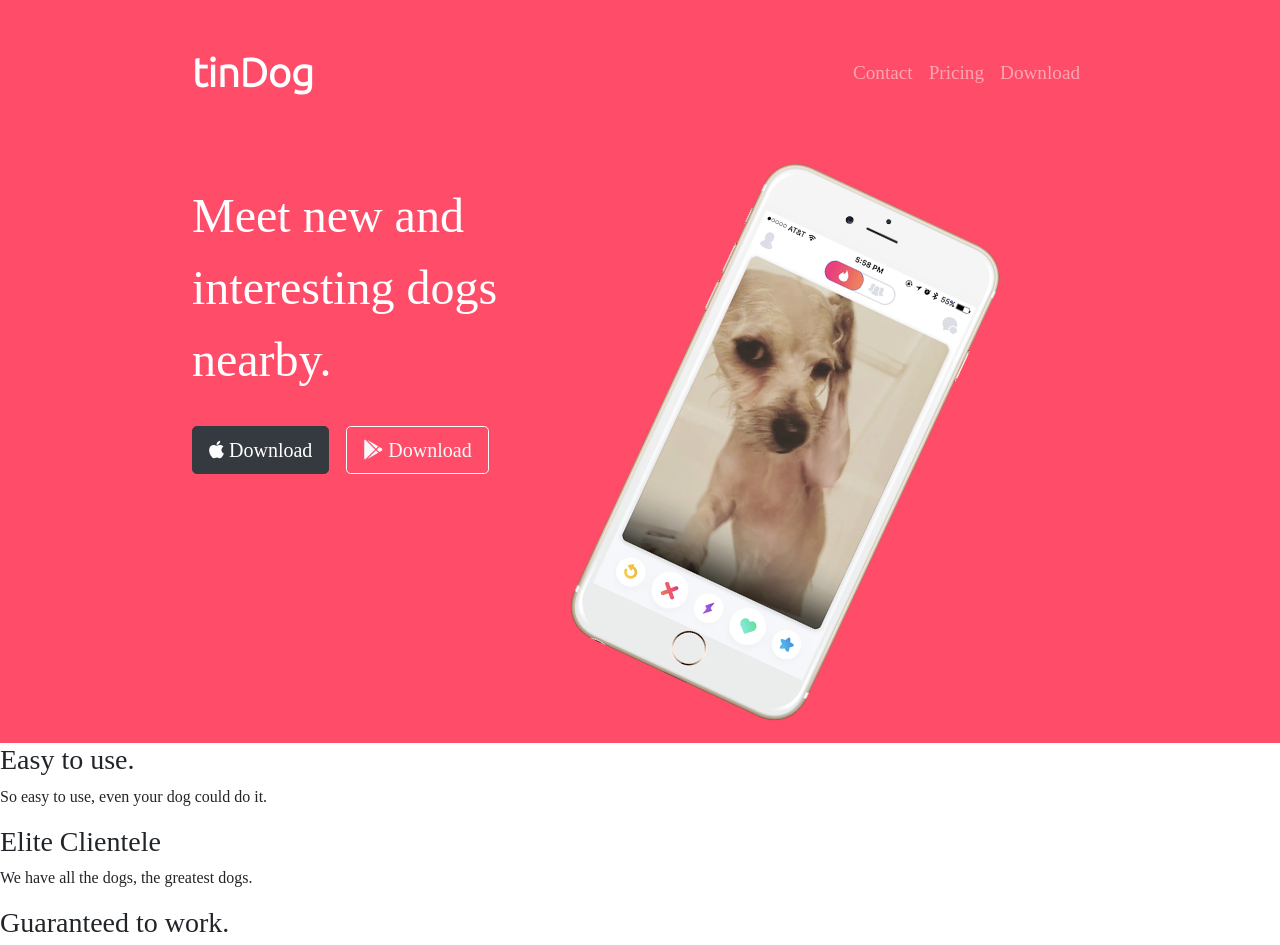
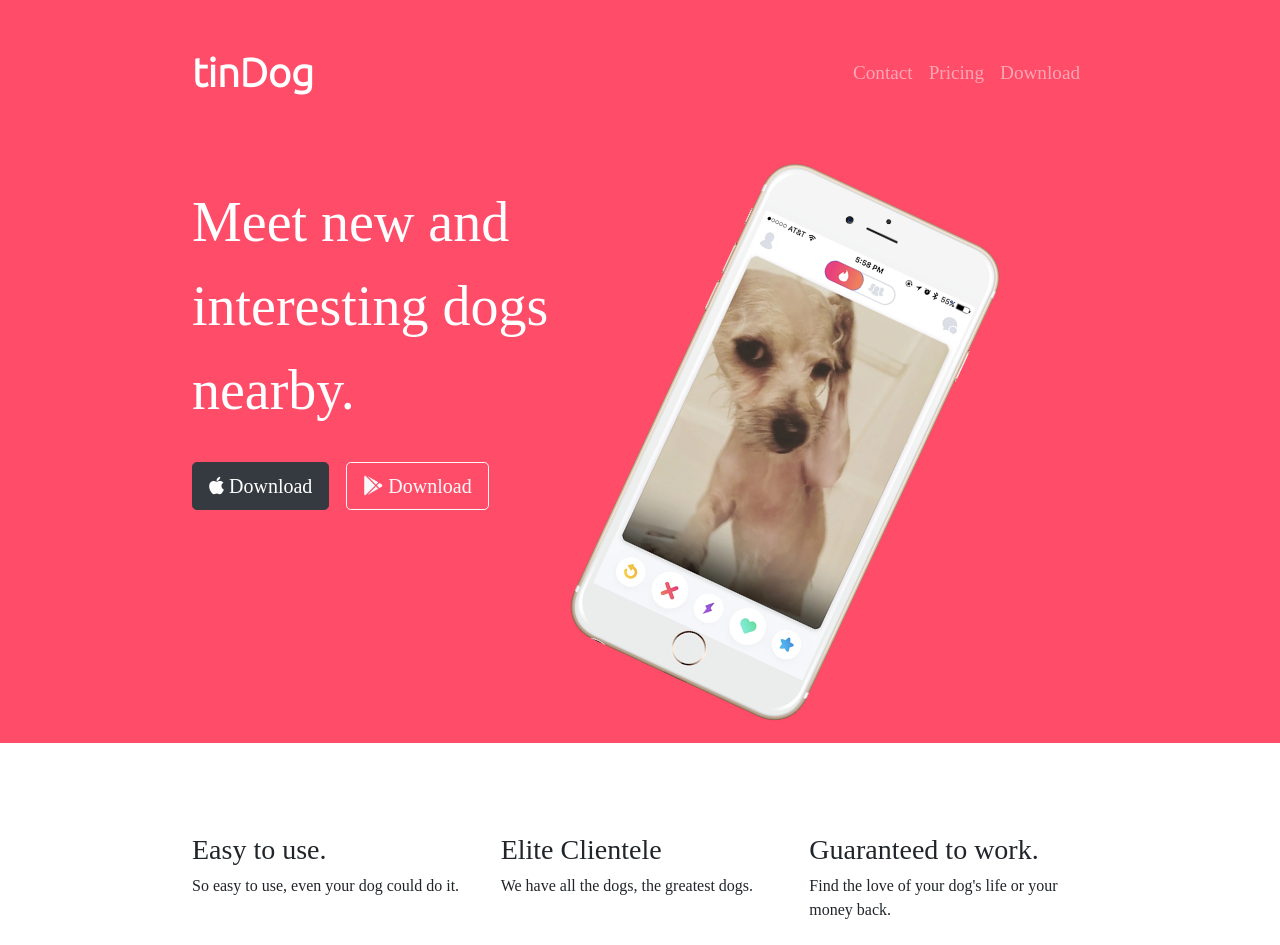
Before and after one commit to Djumabaevs/TinDog-Start-master, a plain HTML site: page index.html in a window 1280 px wide. Shown: the top 945 px of the page. Drawn offline with nearby package versions, Linux system fonts and the light colour scheme.

Commit message:
three features style

```diff
--- a/css/styles.css
+++ b/css/styles.css
@@ -9,7 +9,7 @@ body {
 
 h1 {
   font-family: "Montserrat-Black";
-  font-size: 3rem;
+  font-size: 3.5rem;
   line-height: 1.5;
 }
 
@@ -44,3 +44,7 @@ nav-item {
   width: 60%;
   transform: rotate(25deg);
 }
+/* Section features */
+#features {
+  padding: 7% 15%;
+}
--- a/index.html
+++ b/index.html
@@ -74,15 +74,23 @@
   <!-- Features -->
 
   <section id="features">
-
+<div class="row">
+  <div class="feature-box col-lg-4">
     <h3>Easy to use.</h3>
     <p>So easy to use, even your dog could do it.</p>
 
+  </div>
+  <div class="feature-box col-lg-4">
     <h3>Elite Clientele</h3>
     <p>We have all the dogs, the greatest dogs.</p>
 
+  </div>
+  <div class="feature-box col-lg-4">
     <h3>Guaranteed to work.</h3>
     <p>Find the love of your dog's life or your money back.</p>
+  </div>
+
+</div>
 
   </section>
 
```
